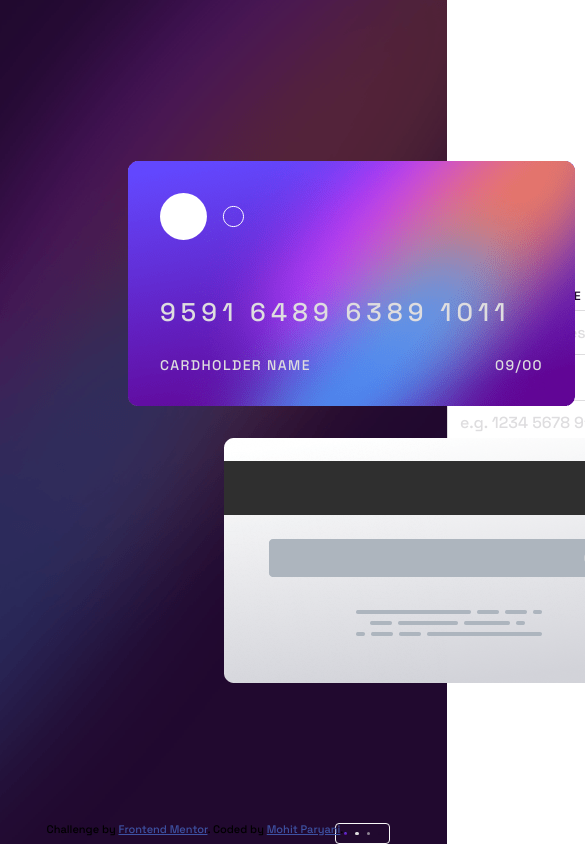
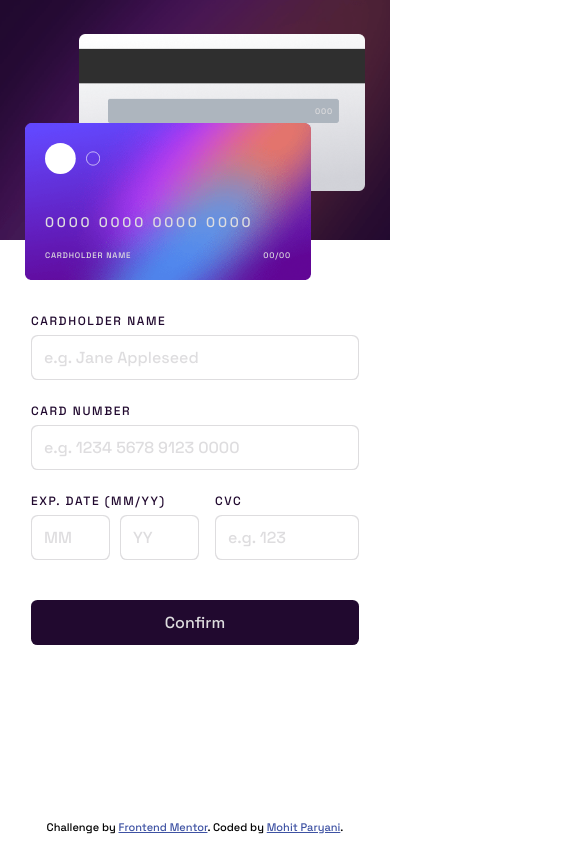
Before and after one commit to paryanimohit1/interactive-card-details-form-fementor, a plain HTML site: page index.html in a window 390 px wide. Shown: the top 844 px of the page, 585 px wide, since content can reach past the window. Drawn offline with Linux system fonts and the light colour scheme.

Commit message:
Added responsive styling

```diff
--- a/index.html
+++ b/index.html
@@ -22,6 +22,7 @@
   </head>
   <body>
     <div class="left-side">
+      <div class="card-wrapper">
         <div class="card-front">
           <!-- <img
           src="./images/bg-card-front.png"
@@ -29,10 +30,10 @@
           class="card-front"
         /> -->
           <img src="./images/card-logo.svg" alt="Card-Logo" class="card-logo" />
-        <p class="card-number-value">9591 6489 6389 1011</p>
+          <p class="card-number-value">0000 0000 0000 0000</p>
           <span class="cardholder-name-value">CARDHOLDER NAME</span>
           <p class="card-expiry-date-value">
-          <span class="card-expiry-month-value">09</span>/<span
+            <span class="card-expiry-month-value">00</span>/<span
               class="card-expiry-year-value"
               >00</span
             >
@@ -41,6 +42,7 @@
         <div class="card-back">
           <!-- <img src="./images/bg-card-back.png" alt="Card Back" class="card-back" /> -->
           <p class="card-cvc-value">000</p>
+        </div>
       </div>
     </div>
     <div class="right-side">
--- a/script.js
+++ b/script.js
@@ -35,29 +35,37 @@ let fields = [
     fieldName: "cardHolderName",
     field: [cardHolderNameInput],
     fieldWrapper: [cardHolderNameWrapper],
+    fieldLabel: [cardHolderNameLabel],
     errorLabel: cardHolderNameErrorLabel,
     validationMessage: "Can't be blank",
+    defaultLabelValues: ['CARDHOLDER NAME']
   },
   {
     fieldName: "cardNumber",
     field: [cardNumberInput],
     fieldWrapper: [cardNumberWrapper],
+    fieldLabel: [cardNumberLabel],
     errorLabel: cardNumberErrorLabel,
     validationMessage: "Can't be blank",
+    defaultLabelValues: ['0000 0000 0000 0000']
   },
   {
     fieldName: "cardMonthAndYear",
     field: [expMonthInput, expYearInput],
     fieldWrapper: [expMonthWrapper, expYearWrapper],
+    fieldLabel: [cardExpiryMonthLabel, cardExpiryYearLabel],
     errorLabel: expMonthErrorLabel,
     validationMessage: "Can't be blank",
+    defaultLabelValues: ['00', '00']
   },
   {
     fieldName: "cardCvc",
     field: [cvcInput],
     fieldWrapper: [cvcWrapper],
+    fieldLabel: [cardCvcLabel],
     errorLabel: cvcErrorLabel,
     validationMessage: "Can't be blank",
+    defaultLabelValues: ['000']
   },
 ];
 
@@ -205,6 +213,9 @@ function continueClicked(eve) {
     fieldObject.field.forEach((element) => {
       element.value = "";
     });
+    fieldObject.fieldLabel.forEach((element, index) => {
+      element.innerText = fieldObject.defaultLabelValues[index];
+    });
   });
 
   thankYouContainer.classList.add("hidden");
--- a/styles.scss
+++ b/styles.scss
@@ -27,9 +27,15 @@ body {
         display: flex;
         flex-direction: column;
         justify-content: center;
-        gap: 2rem;
         background-image: url('./images/bg-main-desktop.png');
         background-repeat: no-repeat;
+        background-size: cover;
+
+        .card-wrapper {
+            display: flex;
+            flex-direction: column;
+            gap: 2rem;
+        }
 
         .card-front {
             position: relative;
@@ -97,7 +103,7 @@ body {
             display: grid;
             grid-template-columns: 5rem 5rem 11.875rem;
             column-gap: 0.5rem;
-            grid-template-rows: repeat(7, 2.8125rem);
+            grid-template-rows: repeat(8, 2.8125rem);
             place-content: center;
 
             .input-wrapper {
@@ -279,3 +285,119 @@ body {
         }
     }
 }
+
+@media only screen and (max-width: 1280px) {
+
+    /* For mobile phones: */
+    body {
+        flex-direction: column;
+
+        .left-side {
+            gap: unset;
+            min-height: 240px;
+            max-height: 240px;
+            position: relative;
+            align-items: center;
+
+            .card-wrapper {
+                width: 340px;
+                height: 254px;
+                position: relative;
+            }
+
+            .card-front,
+            .card-back {
+                max-width: 286px;
+                max-height: 157px;
+                min-width: 286px;
+                min-height: 157px;
+                left: auto;
+                background-size: contain;
+            }
+
+            .card-front {
+                grid-template-columns: 210px 1fr;
+                padding: 1.25rem;
+                position: absolute;
+                z-index: 1;
+                bottom: -40px;
+
+                .card-logo {
+                    height: 31px;
+                    width: 55px;
+                }
+
+                .card-number-value {
+                    font-size: 14px;
+                }
+
+                .cardholder-name-value {
+                    font-size: 8px;
+                }
+
+                .card-expiry-date-value {
+                    font-size: 8px;
+                }
+
+            }
+
+            .card-back {
+                right: 0;
+                text-align: revert;
+                position: absolute;
+                top: 34px;
+
+                .card-cvc-value {
+                    font-size: 8px;
+                }
+            }
+        }
+
+        .right-side {
+            margin-top: 50px;
+
+            form {
+                grid-template-columns: 5rem 5rem 9.5rem;
+            }
+
+            .thank-you-container {
+                margin-top: 20px;
+                grid-template-columns: 330px;
+            }
+        }
+
+        .colors {
+            display: none;
+        }
+
+        .attribution {
+            position: relative;
+            margin-bottom: 10px;
+            margin-top: auto;
+            bottom: 0;
+        }
+    }
+}
+
+@media only screen and (max-width: 300px) {
+    body {
+        .left-side {
+            .card-wrapper {
+                scale: 0.8;
+            }
+        }
+
+        .right-side {
+            margin-top: 50px;
+
+            form {
+                grid-template-columns: 5rem 5rem 5.5rem;
+            }
+
+            .thank-you-container {
+                margin-top: 20px;
+                grid-template-columns: 270px;
+            }
+        }
+    }
+}
```
Also changed, not shown: styles.css, 1 other file. Lines whose indentation alone changed are shown as unchanged.
